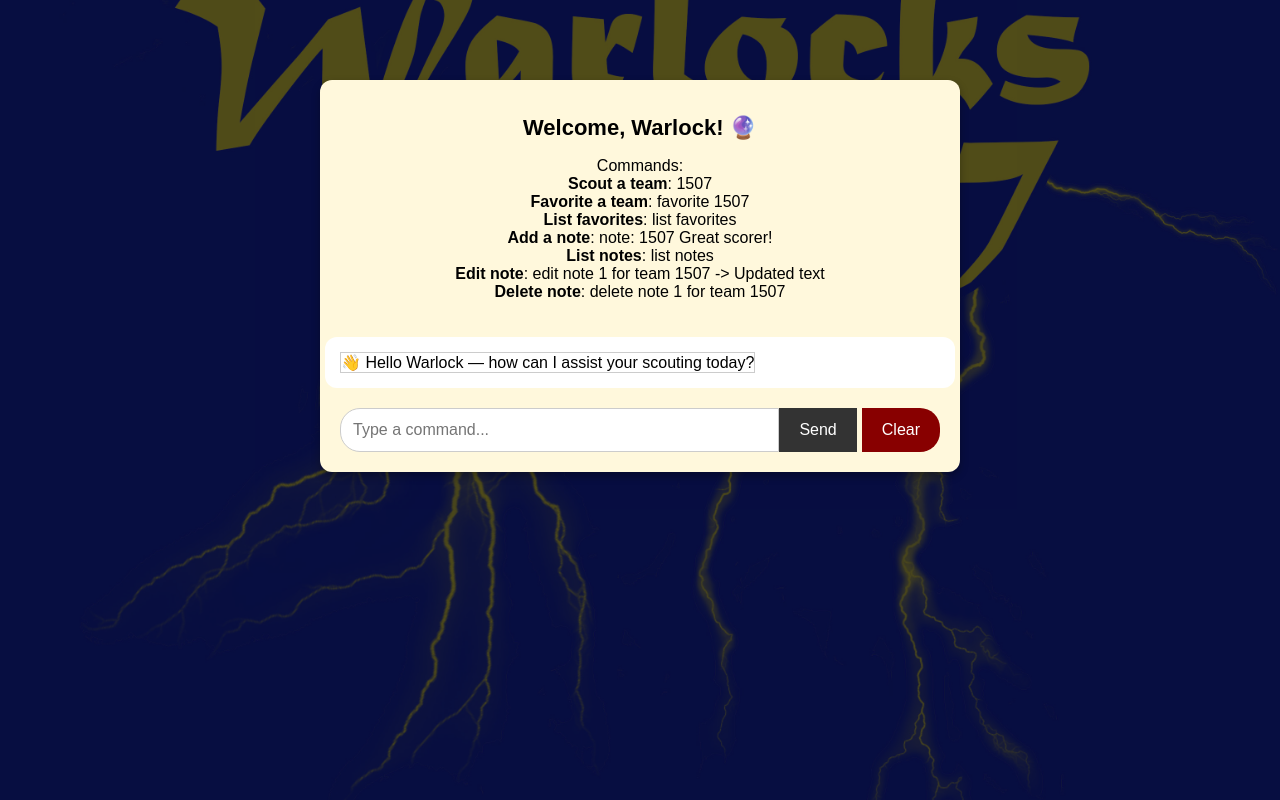
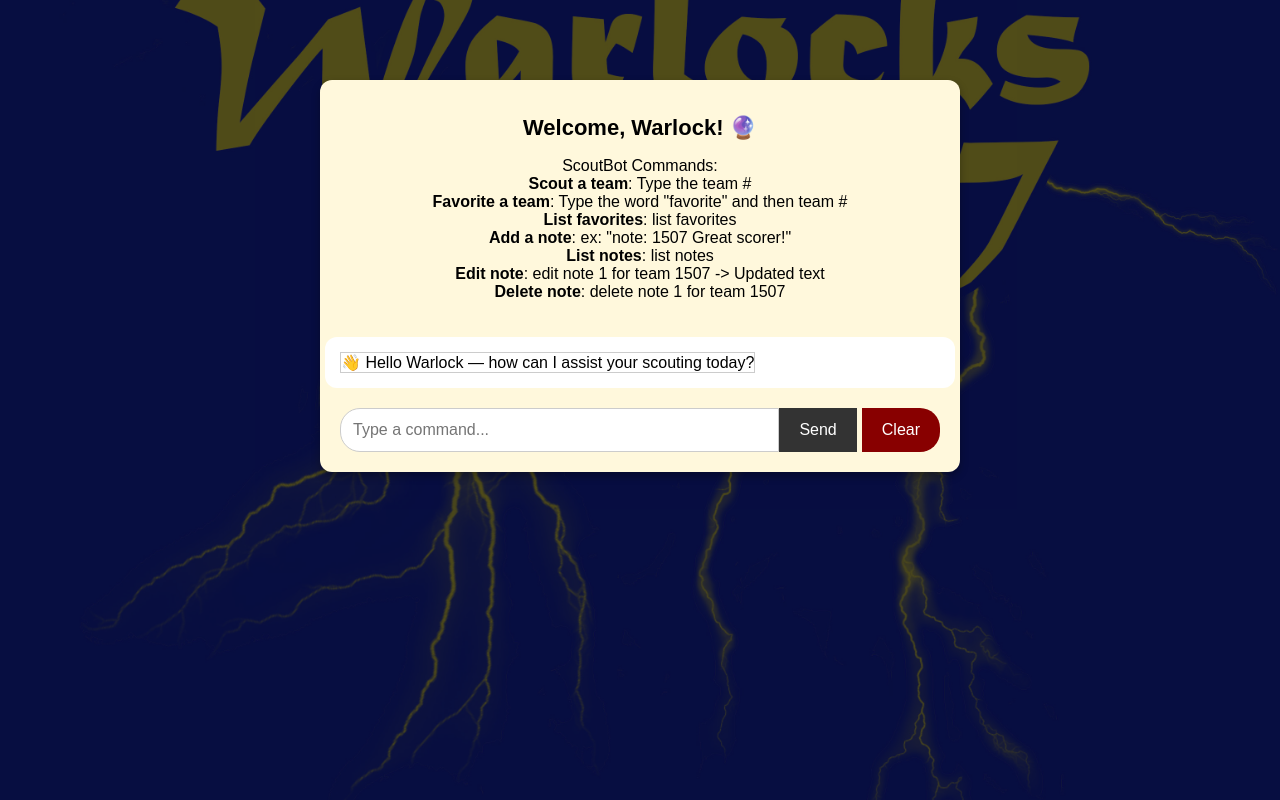
Before and after one commit to cschaus1507/warlocks-scout-bot-2025, a Flask app: page / in a window 1280 px wide. Run offline with Flask 3, Linux system fonts and the light colour scheme.

Commit message:
Update index.html

```diff
--- a/templates/index.html
+++ b/templates/index.html
@@ -120,11 +120,11 @@
         <div class="instructions">
             <h1>Welcome, Warlock! 🔮</h1>
             <p>
-                Commands:<br>
-                <b>Scout a team</b>: 1507<br>
-                <b>Favorite a team</b>: favorite 1507<br>
+                ScoutBot Commands:<br>
+                <b>Scout a team</b>: Type the team # <br>
+                <b>Favorite a team</b>: Type the word "favorite" and then team #<br>
                 <b>List favorites</b>: list favorites<br>
-                <b>Add a note</b>: note: 1507 Great scorer!<br>
+                <b>Add a note</b>: ex: "note: 1507 Great scorer!"<br>
                 <b>List notes</b>: list notes<br>
                 <b>Edit note</b>: edit note 1 for team 1507 -> Updated text<br>
                 <b>Delete note</b>: delete note 1 for team 1507
```
